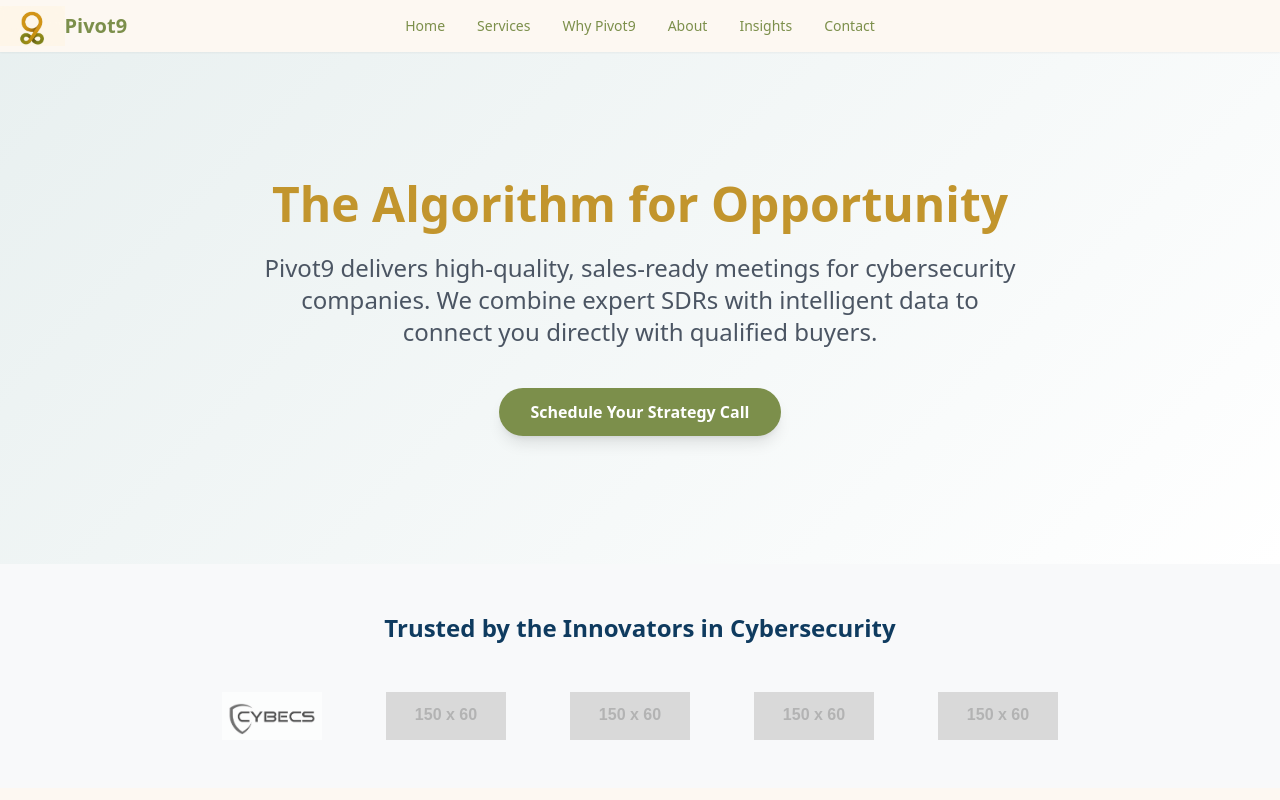
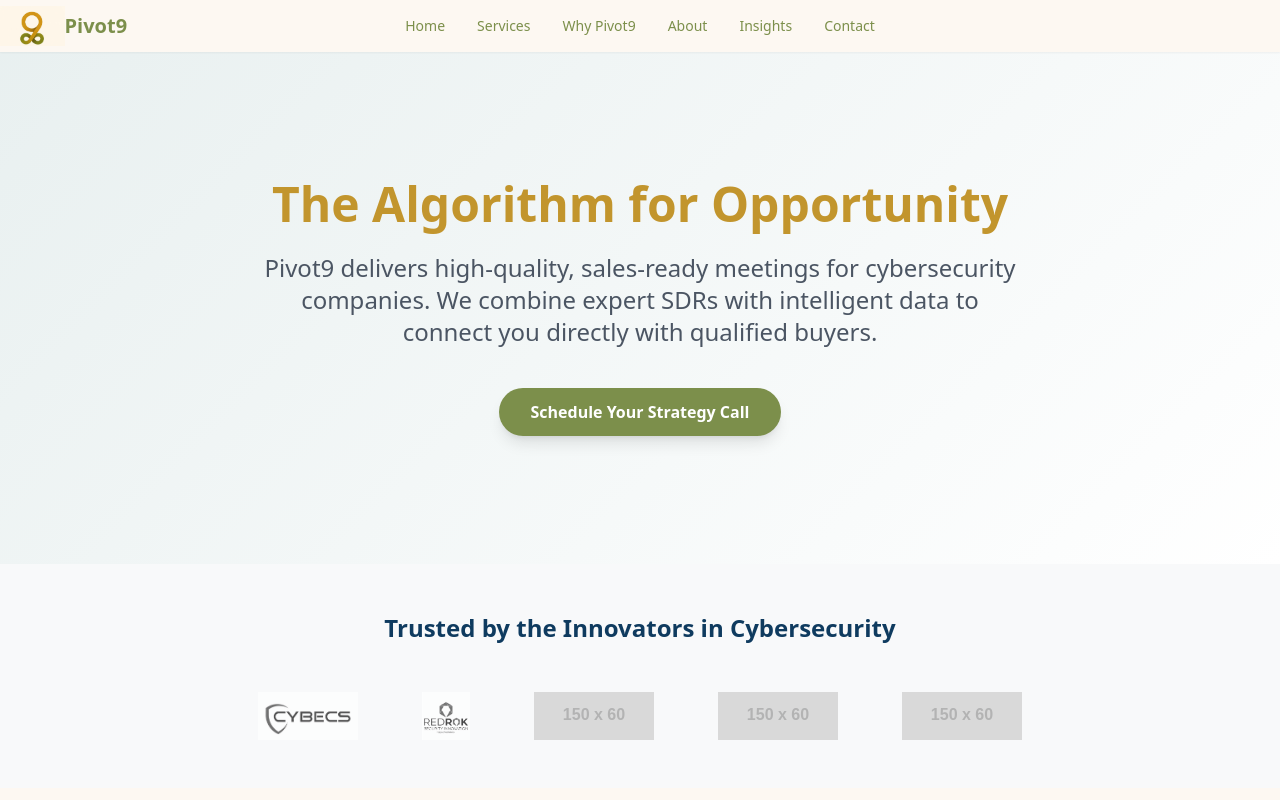
Before and after one commit to leyasa17/pivot9, a plain HTML site: page index.html in a window 1280 px wide. Shown: the top 800 px of the page. Drawn offline with nearby package versions, Linux system fonts and the light colour scheme; placeholder pictures from the web are drawn by us.

Commit message:
Update index.html

```diff
--- a/index.html
+++ b/index.html
@@ -96,7 +96,7 @@
 <h2 class="text-center text-2xl font-semibold mb-12">Trusted by the Innovators in Cybersecurity</h2>
 <div class="flex flex-wrap justify-center items-center gap-10 md:gap-16">
 <img alt="Client logo" class="h-12 client-logo" src="IMG_2298.JPG"/>
-<img alt="Client logo" class="h-12 client-logo" src="https://via.placeholder.com/150x60?text=Client+2"/>
+<img alt="Client logo" class="h-12 client-logo" src="Picture1.png"/>
 <img alt="Client logo" class="h-12 client-logo" src="https://via.placeholder.com/150x60?text=Client+3"/>
 <img alt="Client logo" class="h-12 client-logo" src="https://via.placeholder.com/150x60?text=Client+4"/>
 <img alt="Client logo" class="h-12 client-logo" src="https://via.placeholder.com/150x60?text=Client+5"/>
```
